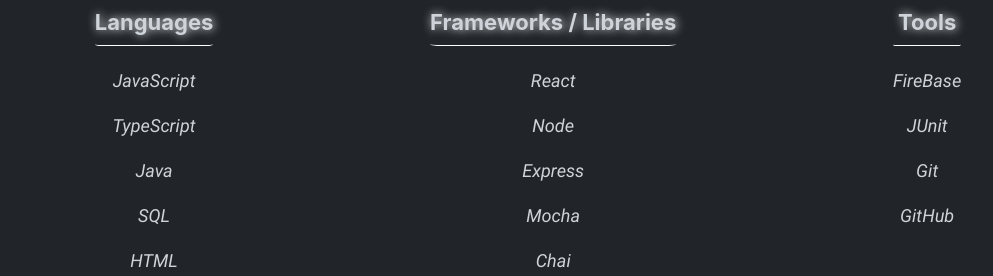
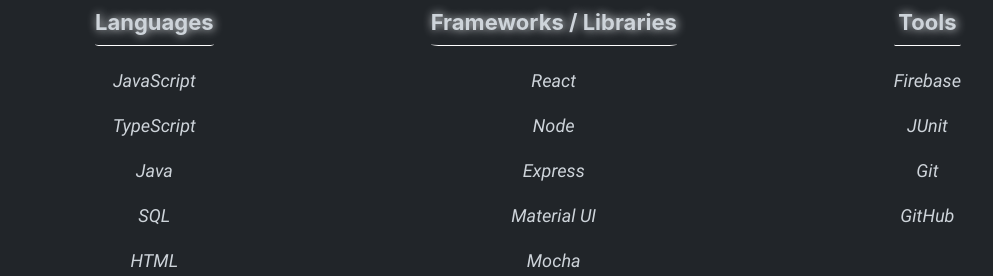
Before and after one commit to tyin76/Personal-Website, a React (Create React App) app: page / in a window 1280 px wide. Shown: the part 754-1030 px from the top of the page, without its empty margins (112-1105 px from the left). Built offline with nearby package versions, Linux system fonts and the light colour scheme.

Commit message:
updated skills

```diff
--- a/src/components/Skills.js
+++ b/src/components/Skills.js
@@ -14,9 +14,9 @@
 
 const languages = ['JavaScript', 'TypeScript', 'Java', 'SQL', 'HTML', 'CSS'];
 
-const frameworksLib = ['React', 'Node', 'Express', 'Mocha', 'Chai'];
+const frameworksLib = ['React', 'Node', 'Express', 'Material UI', 'Mocha', 'Chai'];
 
-const tools = ['FireBase','JUnit', 'Git', 'GitHub'];
+const tools = ['Firebase','JUnit', 'Git', 'GitHub'];
 
 
 function Skills() {
```
